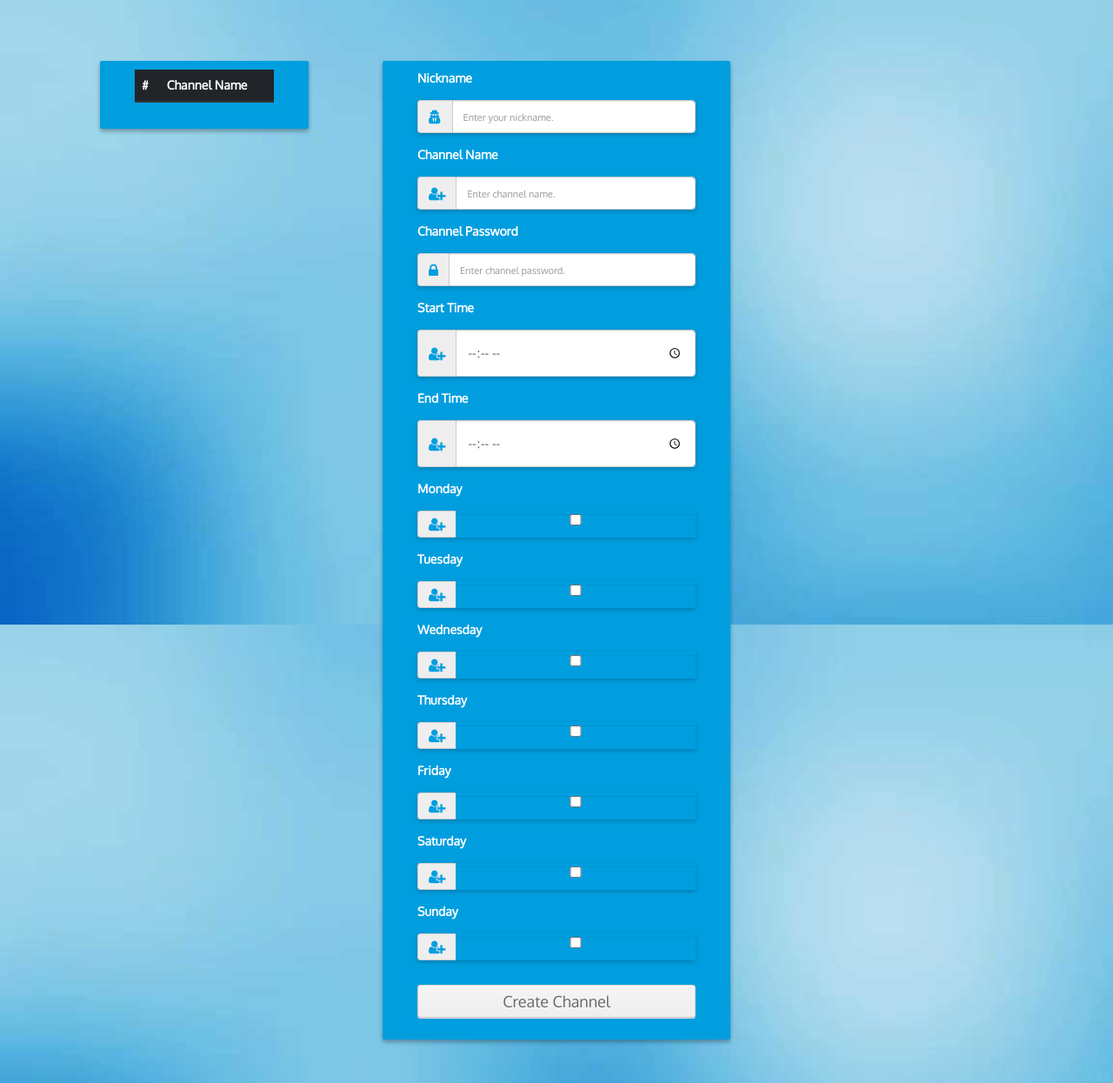
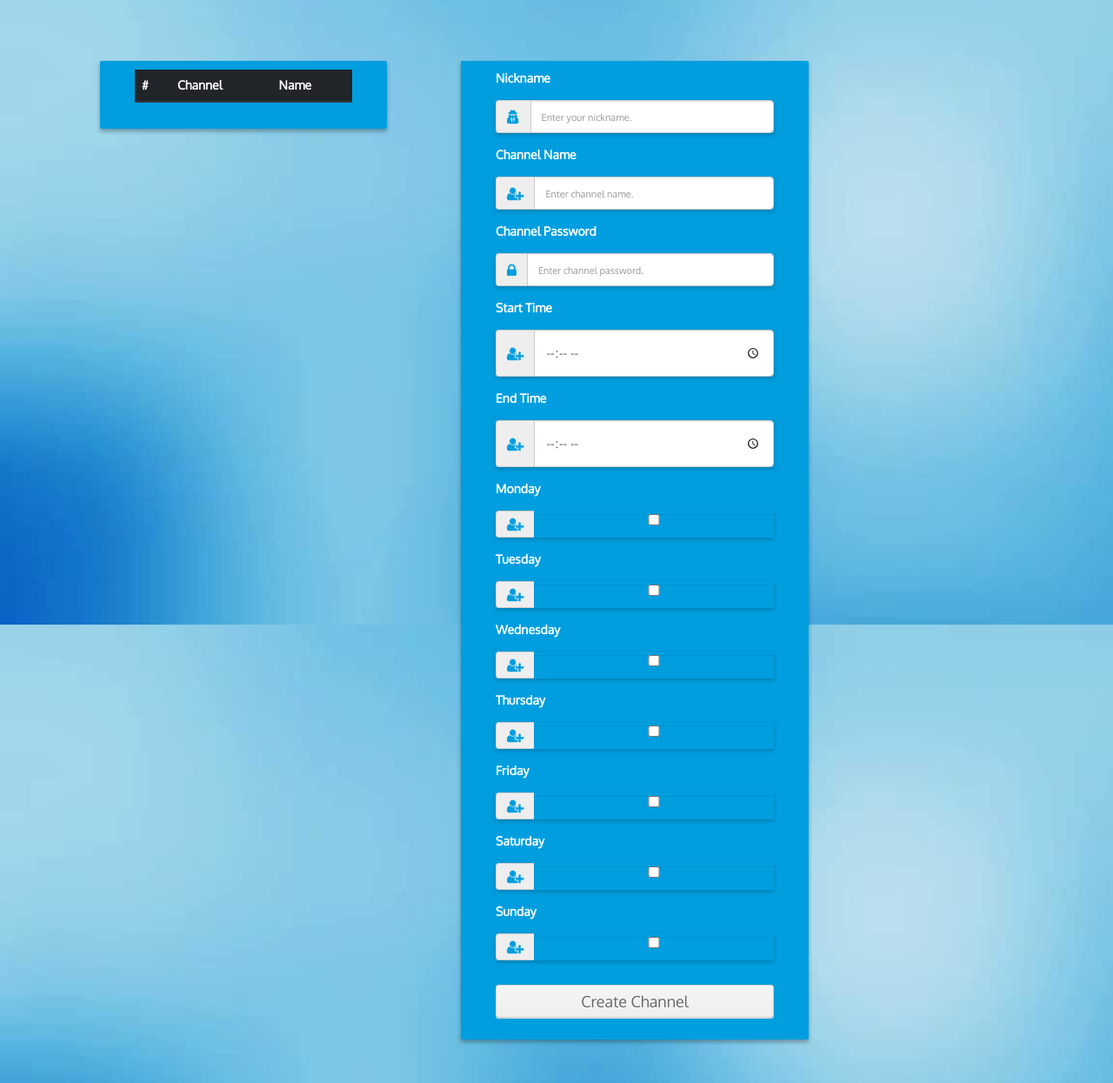
Before and after one commit to n1rv4n4/ChannelX, a Flask app: page /user_panel in a window 1280 px wide. Shown: the part 82-1327 px from the top of the page at 87% size. Run offline with Flask 2, Linux system fonts and the light colour scheme; a user stored in the database is signed in; data comes from the database, SQL or seed files in the repository; lists and menus that the app fills with data are empty; some libraries are stand-ins or nearby versions.

Commit message:
channel list added

```diff
--- a/main.py
+++ b/main.py
@@ -189,10 +189,11 @@ def log_out():
 def user_panel():
         if request.method == 'GET':
             uname=session['Username']
-            print (uname, "uname")
             channels=Channel.query.filter_by(Chat_Admin=uname).all()
-            print (channels, "eklendi")
             return render_template('user_panel.html', channels=channels)
+        elif "delete" in request.form:
+            channel_id = request.form['channel id']
+            Channel.query.filter_by(id=channel_id).delete()
         else:
             Name = session['Name']
             User = session['Username']
@@ -220,6 +221,14 @@ def user_panel():
         db.session.commit()
         return redirect('/channel')
 
+@app.route('/delete_channel/<channel_id>', methods=['POST'])
+@login_required
+def delete_channel():
+    db = get_db()
+    db.execute('delete from entries where id=' + channel_id)
+    db.commit()
+    flash('Entry deleted')
+    return redirect('/user_panel')
 
 @app.route('/channel',methods=['GET','POST'])
 def channel():
--- a/templates/user_panel.html
+++ b/templates/user_panel.html
@@ -45,9 +45,7 @@
     <div class="container">
       <div class="row main">
 
-
-
-      <div class="col-3">
+      <div class="col-4">
       <div class="main-login main-center">
       <form action="{{ url_for('user_panel') }}" class="" method="POST">
 
@@ -55,7 +53,9 @@
   			<thead class="thead-dark">
   			  <tr>
     			 <th>#</th>
-     			 <th>Channel Name</th>
+     			 <th>Channel</th>
+				 <th>Name</th>
+
   			  </tr>
   			</thead>
   			<tbody>
@@ -63,19 +63,20 @@
     		  <tr>
      			 <th scope="row">1</th>
      			 <td>{{channel.Channel_Name}}</td>
+				 <td><button id="channel_id button" class="btn btn-primary btn-block" type="submit">Delete</button></td>
+
     		  </tr>
              {% endfor %}
+
   			</tbody>
 		</table>
       </form>
       </div>
       </div>
 
-
-
       <div class="col-6">
         <div class="main-login main-center">
-          <form action="{{ url_for('user_panel') }}" class="" method="POST">
+          <form action="{{ url_for('user_panel') }}" class="add" method="POST">
             <div class="form-group">
               <label class="cols-sm-2 control-label" for="Nickname">Nickname</label>
               <div class="cols-sm-10">
```
